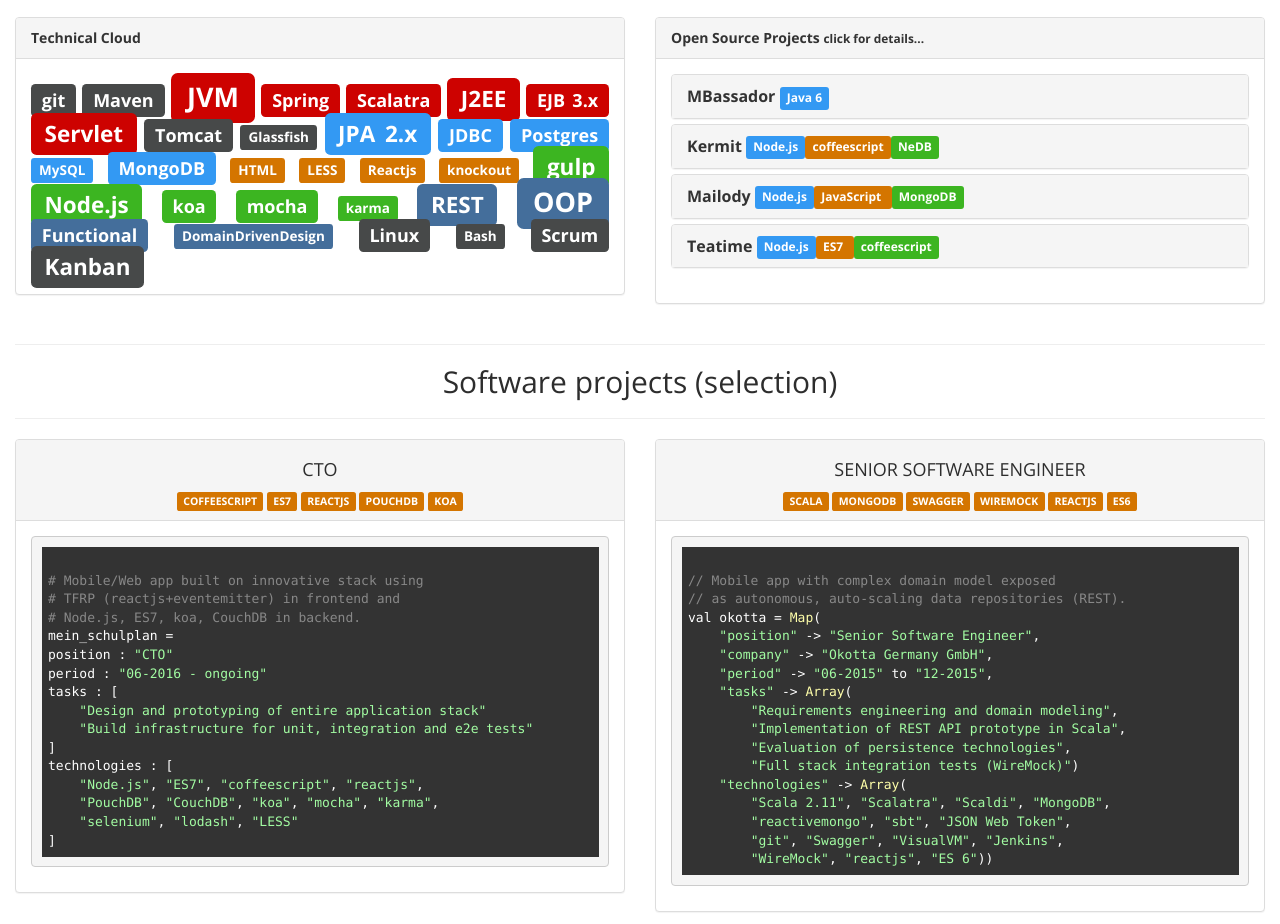
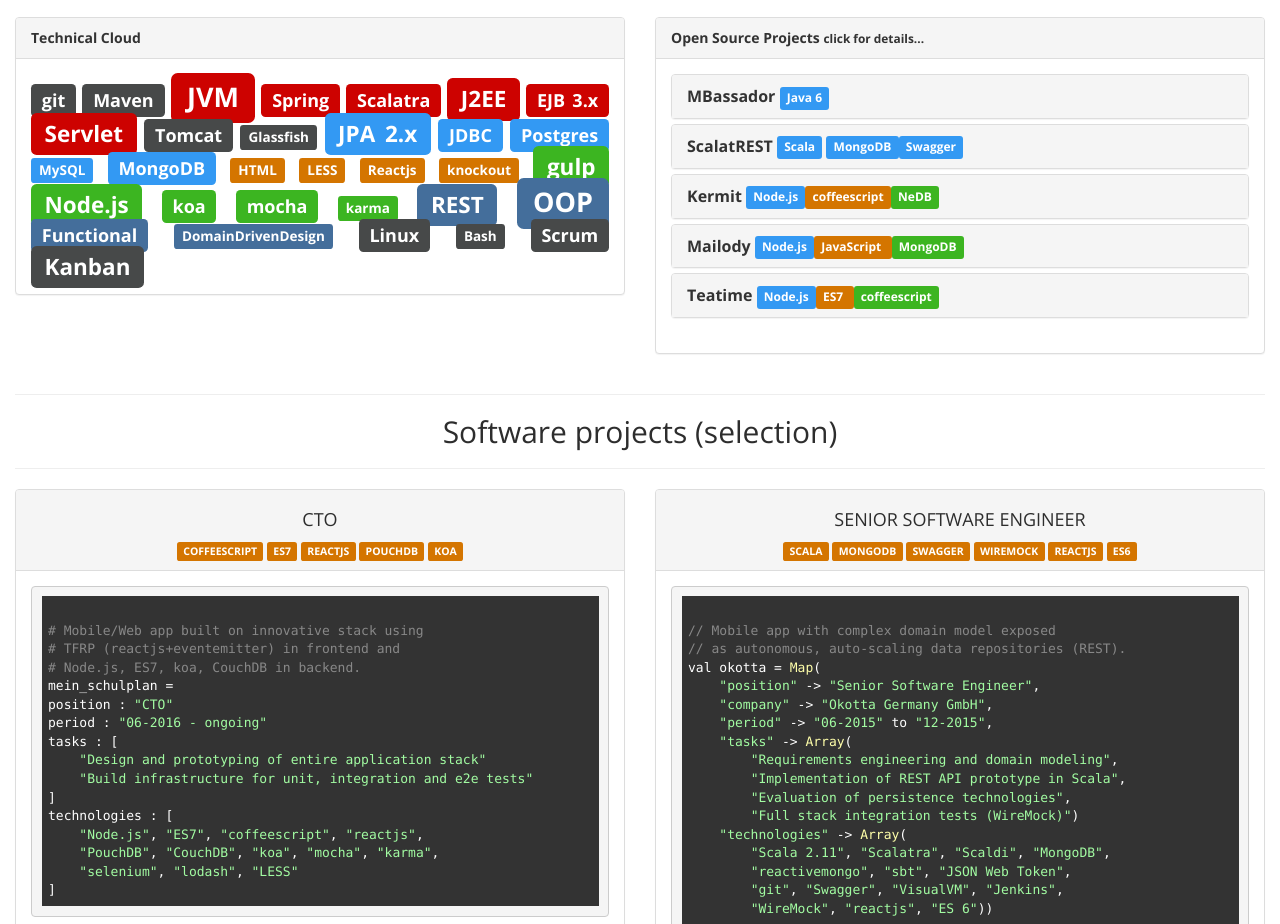
Before and after one commit to bennidi/resume, a website: page html/index.html in a window 1280 px wide. Shown: the part 800-1724 px from the top of the page. Drawn offline with nearby package versions, Linux system fonts and the light colour scheme.

Commit message:
Added scalatrest

```diff
--- a/html/index.html
+++ b/html/index.html
@@ -196,6 +196,22 @@
                                 <div class="panel-body">
                                     <a href="https://www.github.com/bennidi/mbassador" target="_blank">MBassador</a>
                                     is a very successful high-Performance event bus implementation. Arguably the fastest event bus available for Java users. Backed by custom data structure optimized for high-concurrency. Written in pure Java 6.
+                                </div>
+                            </div>
+                        </div>
+                        <div class="panel panel-default">
+                            <div class="panel-heading"  data-toggle="collapse" data-parent="#accordion" href="#scalatrest">
+                                <div class="panel-title">
+                                    ScalatREST <div class="label label-info">Scala</div>
+                                    <div class="label label-info">MongoDB</div><div class="label label-info">Swagger</div>
+                                </div>
+                            </div>
+                            <div id="scalatrest" class="panel-collapse collapse">
+                                <div class="panel-body">
+                                    <a href="https://www.github.com/bennidi/scalatrest" target="_blank">ScalatRest</a>
+                                    is a complete technology stack for building full-featured, performant REST resources. It is
+                                    optimized for quick prototyping starting from a domain model but capable of producing production
+                                    ready, solid (integration tested) REST resources.
                                 </div>
                             </div>
                         </div>
```
